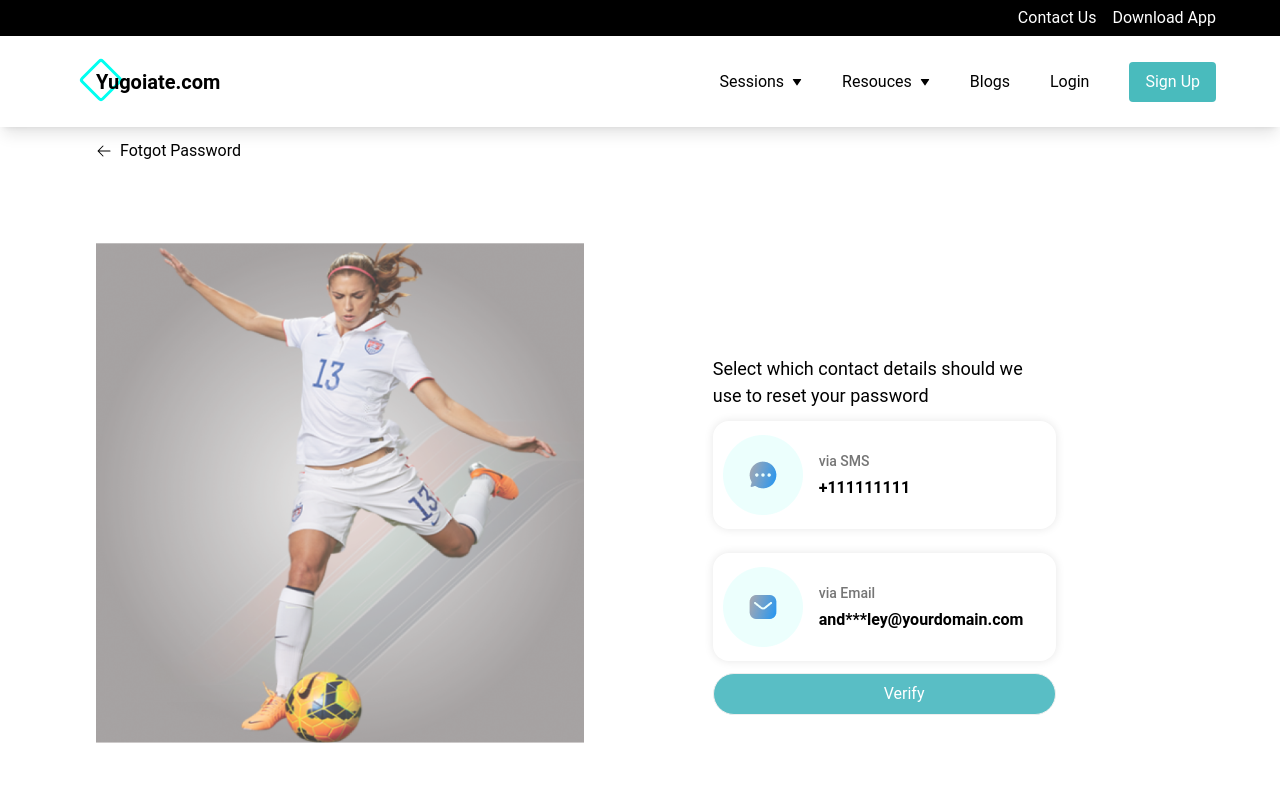
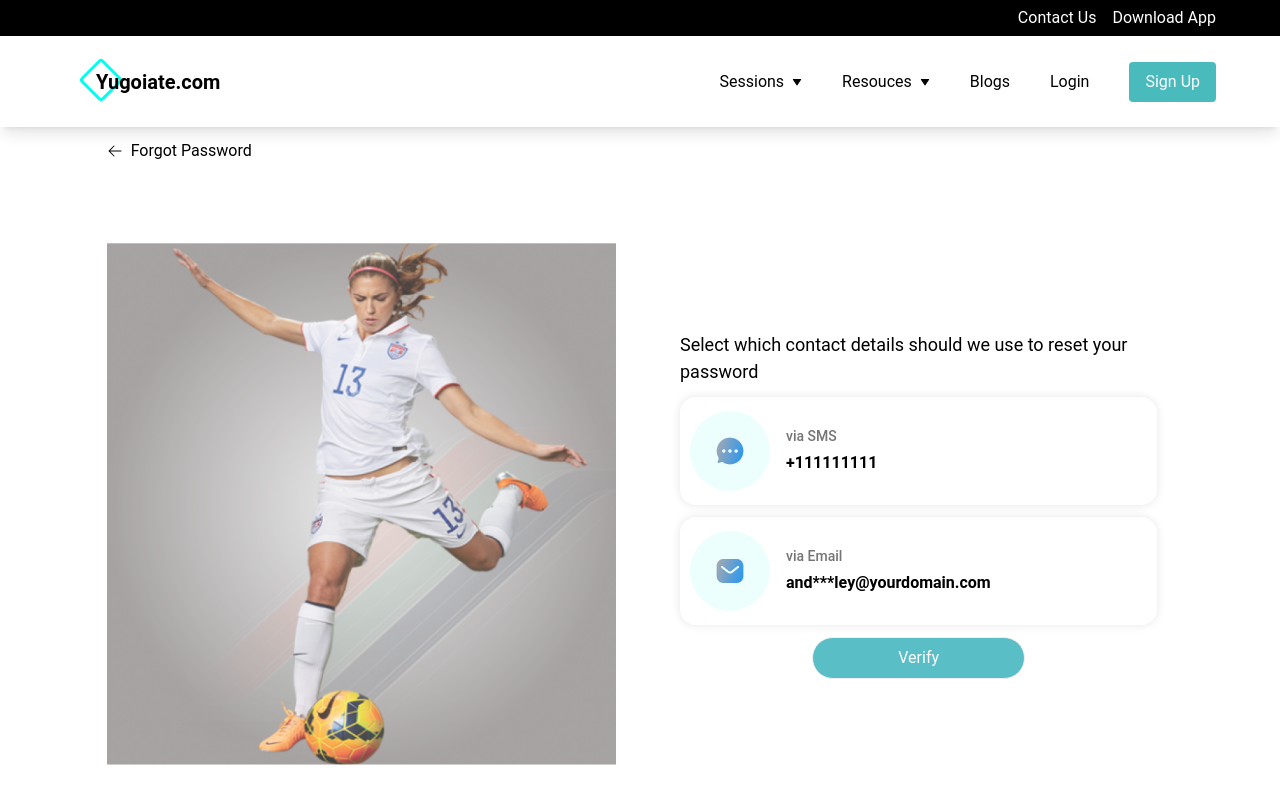
Before and after one commit to FahadNishad/footballcoaching, a React (Vite) app: page /select in a window 1280 px wide. Shown: the top 800 px of the page. Built offline with nearby package versions, Linux system fonts and the light colour scheme.

Commit message:
user pages

```diff
--- a/package.json
+++ b/package.json
@@ -10,8 +10,11 @@
     "preview": "vite preview"
   },
   "dependencies": {
+    "@emotion/react": "^11.11.4",
+    "@emotion/styled": "^11.11.0",
     "@heroicons/react": "^2.1.1",
     "@material-tailwind/react": "^2.1.9",
+    "@mui/material": "^5.15.14",
     "react": "^18.2.0",
     "react-dom": "^18.2.0",
     "react-icons": "^5.0.1",
--- a/src/Components/Footer/Footer.jsx
+++ b/src/Components/Footer/Footer.jsx
@@ -33,7 +33,7 @@ const icons = [
 const Footer = () => {
   return (
     <>
-      <div className="bg-[#D9D9D9] mt-[6rem]">
+      <div className="bg-[#D9D9D9]">
         <div className=" flex flex-col  md:flex-row md:gap-[290px] pt-[60px] mx-auto w-[85%] ">
           <div className="">
             <img src={prelogo} alt="logo" />
--- a/src/pages/Auth/forgetpassword/NewPassword.jsx
+++ b/src/pages/Auth/forgetpassword/NewPassword.jsx
@@ -4,31 +4,33 @@ import cta from "../../../assets/png/CTA.png";
 import { Link } from "react-router-dom";
 import { IoEyeOffOutline } from "react-icons/io5";
 import { FaLock } from "react-icons/fa";
-
+import { Grid } from "@mui/material";
 
 const NewPassword = () => {
   return (
+    <Grid container justifyContent="center">
+      <Grid item md={12} sm={12} xs={12}>
         <div className="w-full">
           <div className="md:w-[85%] w-[90%] mx-auto">
             <div>
-          <div className="flex items-center gap-2 w-[13%] pt-3 ">
+              <div className="flex items-center gap-2 w-[40%] pt-3 ">
                 <span>
                   <HiArrowLeft />
                 </span>
                 <span>Forgot Password</span>
               </div>
             </div>
-        <div className="flex py-[80px]">
-          <div className="">
-            <img src={cta} width={589} height={550} alt="cta coaching" />
-          </div>
-          <div className="px-20 py-32 gap-2 flex flex-col ">
+            <Grid container spacing={6} className="py-[80px]" style={{ display: 'flex', justifyContent: 'space-between' }}>
+            <Grid item md={6} sm={12} xs={12} xl={5} >
+            <img src={cta} width="100%" alt="cta coaching" />
+          </Grid>
+              <Grid item md={6} sm={12} xs={12} xl={5} style={{ display: 'flex', flexDirection: 'column', justifyContent: 'center', alignItems: 'center', paddingTop: '50px' }}>
                 <h1 className="text-center text-[32px] font-bold">
                   Create New Password
                 </h1>
 
-            <label className="px-[10px]">Password</label>
-            <div className="flex justify-between items-center border w-[100%] mx-auto rounded-3xl py-2 px-4" style={{border: "1px solid #59bec5"}} >
+                <label className="px-[10px] w-[73%] ">Password</label>
+                <div className="flex justify-between items-center border w-[70%] mx-auto rounded-3xl py-2 px-4" style={{border: "1px solid #59bec5"}} >
                   <span className="flex gap-2 items-center" >
                     <FaLock/>
                     <input
@@ -39,8 +41,8 @@ const NewPassword = () => {
                   </span>
                   <IoEyeOffOutline />
                 </div>
-            <label className="px-[10px] pt-2">Conform Password</label>
-            <div className="flex justify-between items-center border w-[100%] mx-auto rounded-3xl py-2 px-4" style={{border: "1px solid #59bec5"}} >
+                <label className="px-[10px] pt-2 w-[73%] ">Conform Password</label>
+                <div className="flex justify-between items-center border w-[70%] mx-auto rounded-3xl py-2 px-4" style={{border: "1px solid #59bec5"}} >
                   <span className="flex gap-2 items-center" >
                     <FaLock/>
                     <input
@@ -53,14 +55,16 @@ const NewPassword = () => {
                 </div>
                 <Link
                   to="/registration"
-              className="border w-full mt-8 mx-auto  rounded-3xl py-2 px-[170px] text-white bg-[#59bec5] "
+                  className="border w-[70%] mt-8 mx-auto  rounded-3xl py-2 px-[170px] text-white bg-[#59bec5] "
                 >
                   Login
                 </Link>
+              </Grid>
+            </Grid>
           </div>
         </div>
-      </div>
-    </div>
+      </Grid>
+    </Grid>
   );
 };
 
--- a/src/pages/Auth/forgetpassword/Select.jsx
+++ b/src/pages/Auth/forgetpassword/Select.jsx
@@ -2,30 +2,32 @@ import React from "react";
 import { HiArrowLeft } from "react-icons/hi2";
 import cta from "../../../assets/png/CTA.png";
 import chat from "../../../assets/png/chat.png";
-import emailpart from '../../../assets/png/arrow down.png'
+import emailpart from '../../../assets/png/arrow down.png';
 import { Link } from "react-router-dom";
+import { Grid } from '@mui/material';
 
 const Select = () => {
   return (
-    <div className="w-full">
-      <div className="md:w-[85%] w-[90%] mx-auto">
+    <Grid container justifyContent="center">
+      <Grid item md={10} sm={12} xs={12}>
         <div>
           <div className="flex items-center gap-2 w-[14%] pt-3 ">
             <span>
               <HiArrowLeft />
             </span>
-            <span>Fotgot Password</span>
+            <span>Forgot Password</span>
           </div>
         </div>
-        <div className="flex py-[80px]">
-          <div className="">
-            <img src={cta} width={589} height={550} alt="cta coaching" />
-          </div>
-          <div className="px-20  py-28  flex flex-col ">
-            <h1 className="text-[18px] w-[78%] mx-auto ">
+        <Grid container spacing={6} className="py-[80px]" style={{ display: 'flex', justifyContent: 'space-between' }}>
+          <Grid item md={6} sm={12} xs={12} xl={5} >
+            <img src={cta} width="100%" alt="cta coaching" />
+          </Grid>
+          <Grid item md={6} sm={12} xs={12} xl={5} style={{ display: 'flex', flexDirection: 'column', justifyContent: 'center', alignItems: 'center', paddingTop: '50px' }}>
+            <div className="px-4 py-4">
+              <h1 className="text-[18px]">
                 Select which contact details should we use to reset your password
               </h1>
-            <div className="flex shadow-custom border-2 border-transparent hover:border-[#2196F3] gap-4 px-2 py-3 rounded-2xl my-3 w-[78%] mx-auto items-center ">
+              <div className="flex shadow-custom border-2 border-transparent hover:border-[#2196F3] gap-4 px-2 py-3 rounded-2xl my-3 items-center ">
                 <img src={chat} alt="chat-icon" />
                 <div className="flex flex-col gap-1">
                   <h3 className="text-[#757575] text-[14px] font-medium">
@@ -34,7 +36,7 @@ const Select = () => {
                   <h3 className="text-[16px] font-bold">+111111111</h3>
                 </div>
               </div>
-            <div className="flex shadow-custom border-2 border-transparent hover:border-[#2196F3] gap-4 px-2 py-3 rounded-2xl my-3 w-[78%] mx-auto items-center ">
+              <div className="flex shadow-custom border-2 border-transparent hover:border-[#2196F3] gap-4 px-2 py-3 rounded-2xl my-3 items-center ">
                 <img src={emailpart} alt="chat-icon" />
                 <div className="flex flex-col gap-1">
                   <h3 className="text-[#757575] text-[14px] font-medium">
@@ -43,13 +45,16 @@ const Select = () => {
                   <h3 className="text-[16px] font-bold">and***ley@yourdomain.com</h3>
                 </div>
               </div>
-            <Link to='/verify' className="border w-[78%] mx-auto rounded-3xl py-2 px-[170px] text-white bg-[#59bec5] ">
+              <div className="flex justify-center">
+                <Link to='/verify' className="border rounded-3xl py-2 px-[85px] text-white bg-[#59bec5] text-center">
                   Verify
                 </Link>
               </div>
             </div>
-      </div>
-    </div>
+          </Grid>
+        </Grid>
+      </Grid>
+    </Grid>
   );
 };
 
--- a/src/pages/Auth/forgetpassword/Verify.jsx
+++ b/src/pages/Auth/forgetpassword/Verify.jsx
@@ -56,10 +56,10 @@ const Verify = () => {
           </div>
         </div>
         <div className="flex py-[80px]">
-          <div className="">
+          <div className="w-[50%]">
             <img src={cta} width={589} height={550} alt="cta coaching" />
           </div>
-          <div className="px-20 py-48 gap-2 flex flex-col ">
+          <div className="px-20 md:py-20 xl:py-48 gap-2 flex flex-col ">
             <h1 className="text-center text-[32px] font-bold">
               Verification code
             </h1>
```
Also changed, not shown: 1 other file (tests, documents, lock files or other folders). Lines whose indentation alone changed are shown as unchanged.
